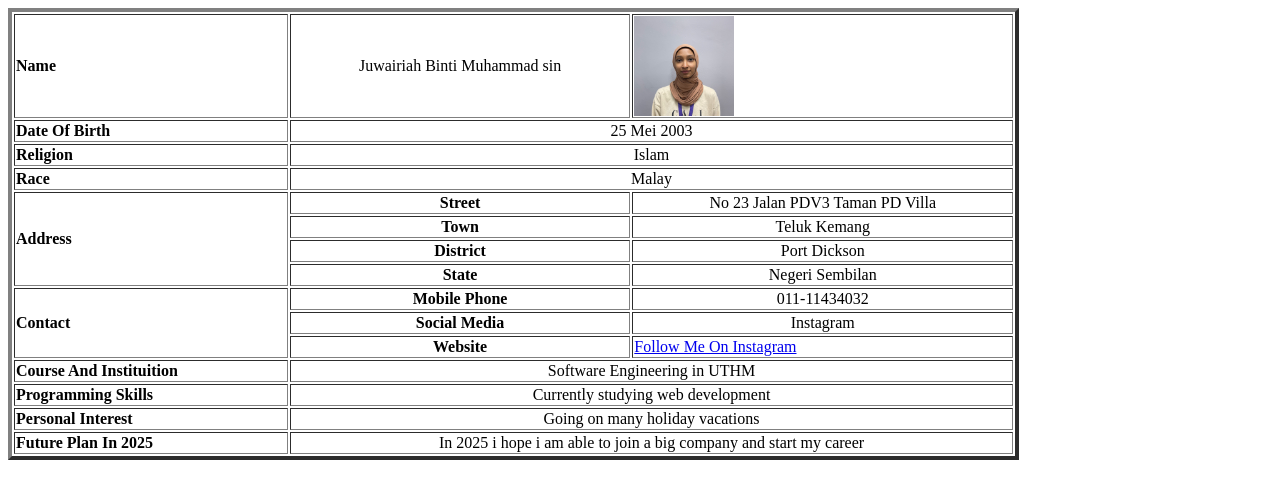
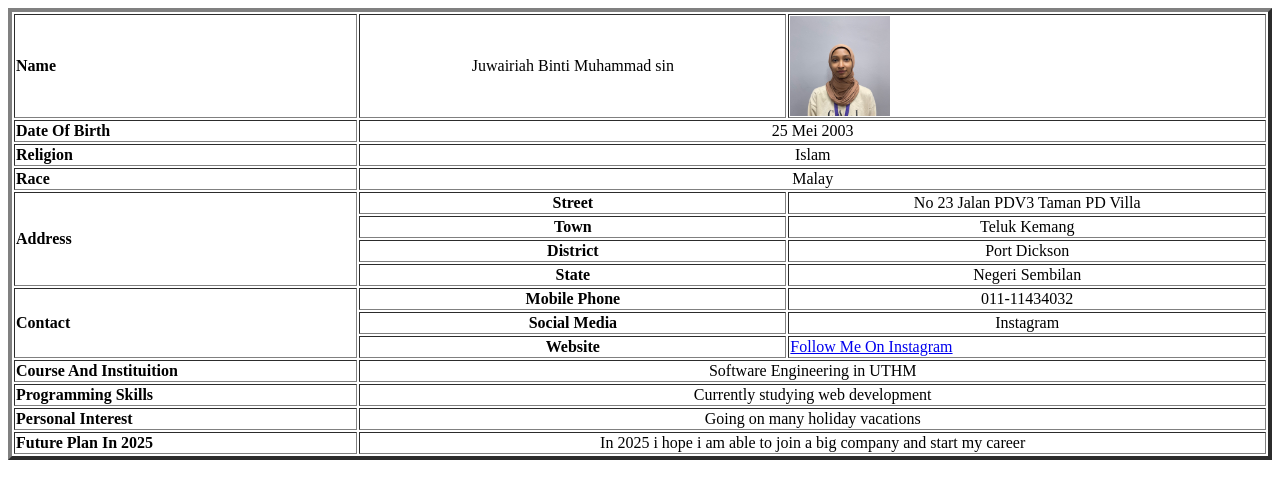
Before and after one commit to Juwaiii/webdev_lab_2, a plain HTML site: page index.html in a window 1280 px wide. Drawn offline with Linux system fonts and the light colour scheme.

Commit message:
initial commit index.html

```diff
--- a/index.html
+++ b/index.html
@@ -2,7 +2,7 @@
 
     <body>
 
-        <table border="4" style="width: 80%">
+        <table border="4" style="width: 100%">
 
             <tr>
 
```
